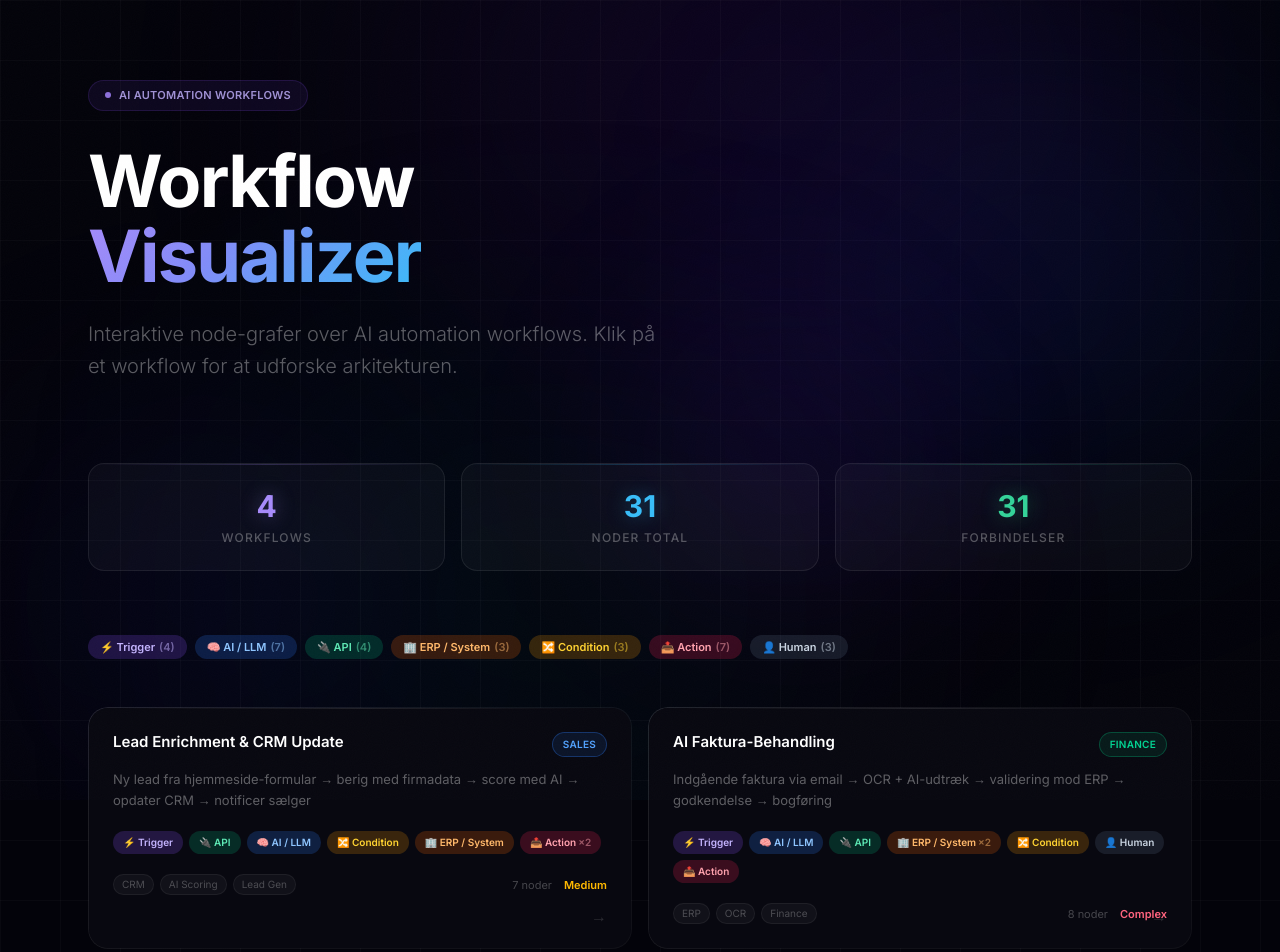
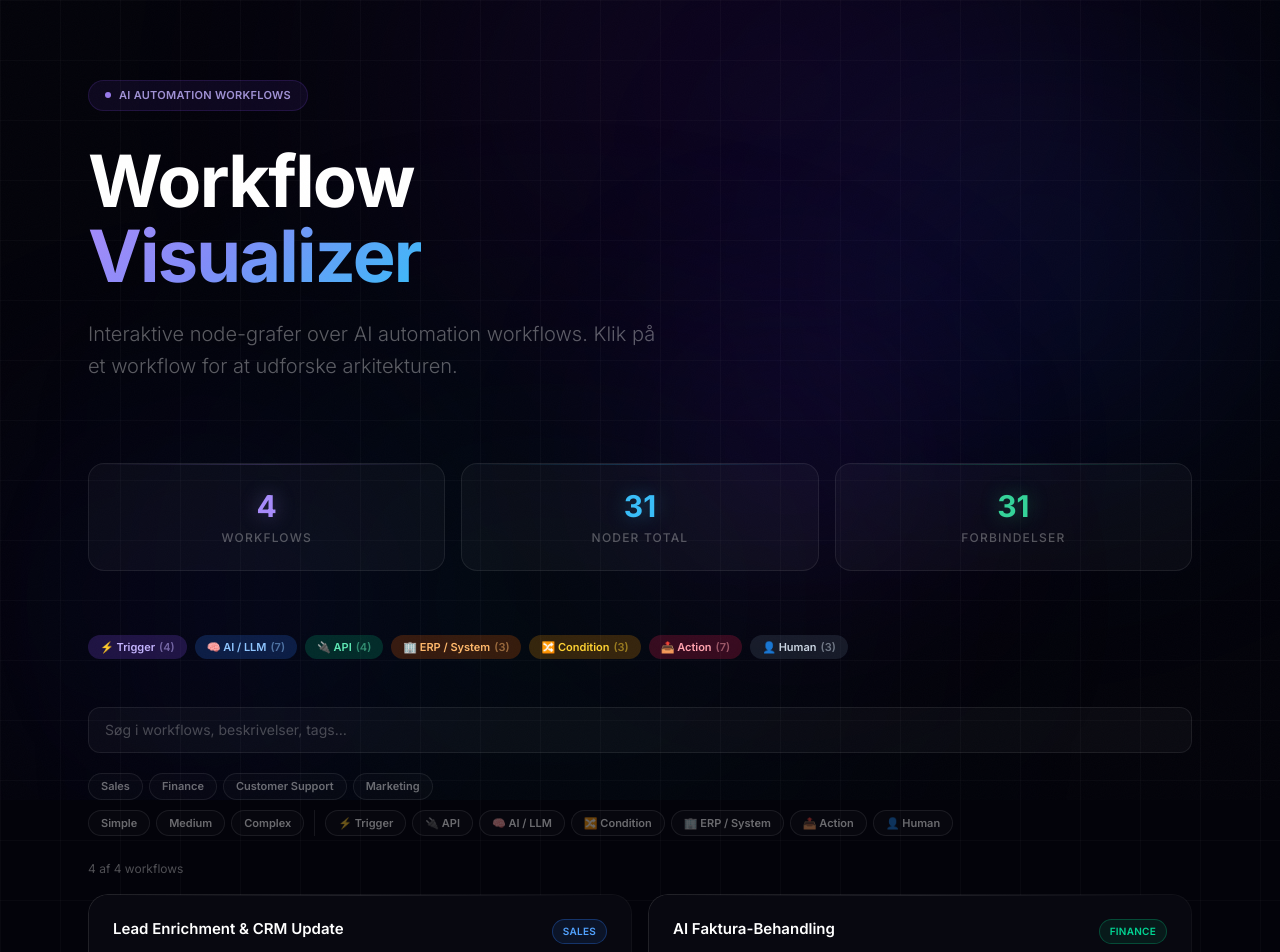
Before and after one commit to Landsvig1/workflow-viz, a Next.js app: page / in a window 1280 px wide. Shown: the top 952 px of the page. Built offline with nearby package versions, Linux system fonts and the light colour scheme.

Commit message:
feat: add library search and filter

```diff
--- a/src/app/page.tsx
+++ b/src/app/page.tsx
@@ -1,5 +1,5 @@
 import { workflows } from "@/data";
-import { WorkflowCard } from "@/components/WorkflowCard";
+import { LibraryBrowser } from "@/components/LibraryBrowser";
 import { NODE_CONFIG, NODE_TYPE_LABELS } from "@/lib/node-config";
 import { NodeType } from "@/types/workflow";
 
@@ -93,12 +93,8 @@ export default function HomePage() {
           })}
         </div>
 
-        {/* Workflow Grid */}
-        <div className="grid grid-cols-1 md:grid-cols-2 gap-4">
-          {workflows.map((workflow) => (
-            <WorkflowCard key={workflow.id} workflow={workflow} />
-          ))}
-        </div>
+        {/* Workflow library — search + filter */}
+        <LibraryBrowser workflows={workflows} />
       </div>
     </main>
   );
--- /dev/null
+++ b/src/components/LibraryBrowser.tsx
@@ -0,0 +1,154 @@
+"use client";
+
+import { useMemo, useState } from "react";
+import { Workflow, WorkflowCategory, Complexity, NodeType } from "@/types/workflow";
+import { WorkflowCard } from "./WorkflowCard";
+import {
+  filterWorkflows,
+  availableNodeTypes,
+} from "@/lib/workflow-filter";
+import {
+  CATEGORY_LABELS,
+  NODE_CONFIG,
+  NODE_TYPE_LABELS,
+} from "@/lib/node-config";
+import clsx from "clsx";
+
+interface LibraryBrowserProps {
+  workflows: Workflow[];
+}
+
+const COMPLEXITIES: Complexity[] = ["simple", "medium", "complex"];
+
+function Chip({
+  active,
+  onClick,
+  children,
+}: {
+  active: boolean;
+  onClick: () => void;
+  children: React.ReactNode;
+}) {
+  return (
+    <button
+      onClick={onClick}
+      className={clsx(
+        "text-[11px] font-semibold px-3 py-1 rounded-full border transition-colors",
+        active
+          ? "bg-white/12 border-white/25 text-white"
+          : "bg-white/[0.02] border-white/8 text-white/40 hover:text-white/70 hover:border-white/15"
+      )}
+    >
+      {children}
+    </button>
+  );
+}
+
+export function LibraryBrowser({ workflows }: LibraryBrowserProps) {
+  const [query, setQuery] = useState("");
+  const [category, setCategory] = useState<WorkflowCategory | null>(null);
+  const [complexity, setComplexity] = useState<Complexity | null>(null);
+  const [nodeType, setNodeType] = useState<NodeType | null>(null);
+
+  const categories = useMemo(
+    () => [...new Set(workflows.map((w) => w.category))],
+    [workflows]
+  );
+  const nodeTypes = useMemo(() => availableNodeTypes(workflows), [workflows]);
+
+  const results = useMemo(
+    () => filterWorkflows(workflows, { query, category, complexity, nodeType }),
+    [workflows, query, category, complexity, nodeType]
+  );
+
+  const hasFilters = query || category || complexity || nodeType;
+
+  const toggle = <T,>(value: T, current: T | null, set: (v: T | null) => void) =>
+    set(current === value ? null : value);
+
+  return (
+    <div>
+      {/* Search */}
+      <div className="mb-5">
+        <input
+          type="text"
+          value={query}
+          onChange={(e) => setQuery(e.target.value)}
+          placeholder="Søg i workflows, beskrivelser, tags…"
+          className="w-full bg-white/[0.03] border border-white/8 rounded-xl px-4 py-3 text-sm text-white placeholder:text-white/25 focus:outline-none focus:border-white/20 transition-colors"
+        />
+      </div>
+
+      {/* Filters */}
+      <div className="flex flex-col gap-2.5 mb-6">
+        <div className="flex flex-wrap gap-1.5">
+          {categories.map((c) => (
+            <Chip
+              key={c}
+              active={category === c}
+              onClick={() => toggle(c, category, setCategory)}
+            >
+              {CATEGORY_LABELS[c] ?? c}
+            </Chip>
+          ))}
+        </div>
+        <div className="flex flex-wrap gap-1.5">
+          {COMPLEXITIES.map((c) => (
+            <Chip
+              key={c}
+              active={complexity === c}
+              onClick={() => toggle(c, complexity, setComplexity)}
+            >
+              <span className="capitalize">{c}</span>
+            </Chip>
+          ))}
+          <div className="w-px bg-white/8 mx-1" />
+          {nodeTypes.map((t) => (
+            <Chip
+              key={t}
+              active={nodeType === t}
+              onClick={() => toggle(t, nodeType, setNodeType)}
+            >
+              {NODE_CONFIG[t]?.icon} {NODE_TYPE_LABELS[t]}
+            </Chip>
+          ))}
+        </div>
+      </div>
+
+      {/* Count */}
+      <div className="flex items-center justify-between mb-4">
+        <span className="text-[12px] text-white/30">
+          {results.length} af {workflows.length} workflows
+        </span>
+        {hasFilters && (
+          <button
+            onClick={() => {
+              setQuery("");
+              setCategory(null);
+              setComplexity(null);
+              setNodeType(null);
+            }}
+            className="text-[12px] text-white/30 hover:text-white/70 transition-colors"
+          >
+            Ryd filtre
+          </button>
+        )}
+      </div>
+
+      {/* Results */}
+      {results.length > 0 ? (
+        <div className="grid grid-cols-1 md:grid-cols-2 gap-4">
+          {results.map((workflow) => (
+            <WorkflowCard key={workflow.id} workflow={workflow} />
+          ))}
+        </div>
+      ) : (
+        <div className="border border-white/8 border-dashed rounded-2xl py-16 text-center">
+          <p className="text-white/40 text-sm">
+            Ingen workflows matcher dine filtre.
+          </p>
+        </div>
+      )}
+    </div>
+  );
+}
--- /dev/null
+++ b/src/lib/workflow-filter.ts
@@ -0,0 +1,51 @@
+import type {
+  Workflow,
+  WorkflowCategory,
+  Complexity,
+  NodeType,
+} from "@/types/workflow";
+
+export interface WorkflowFilters {
+  query?: string;
+  category?: WorkflowCategory | null;
+  complexity?: Complexity | null;
+  nodeType?: NodeType | null;
+}
+
+function matchesQuery(workflow: Workflow, query: string): boolean {
+  const q = query.trim().toLowerCase();
+  if (!q) return true;
+  if (workflow.title.toLowerCase().includes(q)) return true;
+  if (workflow.description.toLowerCase().includes(q)) return true;
+  if (workflow.summary?.toLowerCase().includes(q)) return true;
+  return workflow.tags.some((t) => t.toLowerCase().includes(q));
+}
+
+/**
+ * Pure, composable filter for the library. All provided filters are ANDed;
+ * empty/undefined/null filters impose no constraint.
+ */
+export function filterWorkflows(
+  workflows: Workflow[],
+  filters: WorkflowFilters
+): Workflow[] {
+  return workflows.filter((wf) => {
+    if (filters.query && !matchesQuery(wf, filters.query)) return false;
+    if (filters.category && wf.category !== filters.category) return false;
+    if (filters.complexity && wf.complexity !== filters.complexity) return false;
+    if (
+      filters.nodeType &&
+      !wf.nodes.some((n) => n.data.type === filters.nodeType)
+    ) {
+      return false;
+    }
+    return true;
+  });
+}
+
+/** Distinct node types present across the library, for building filter chips. */
+export function availableNodeTypes(workflows: Workflow[]): NodeType[] {
+  const set = new Set<NodeType>();
+  workflows.forEach((wf) => wf.nodes.forEach((n) => set.add(n.data.type)));
+  return [...set];
+}
```
Also changed, not shown: 1 other file (tests, documents, lock files or other folders).
